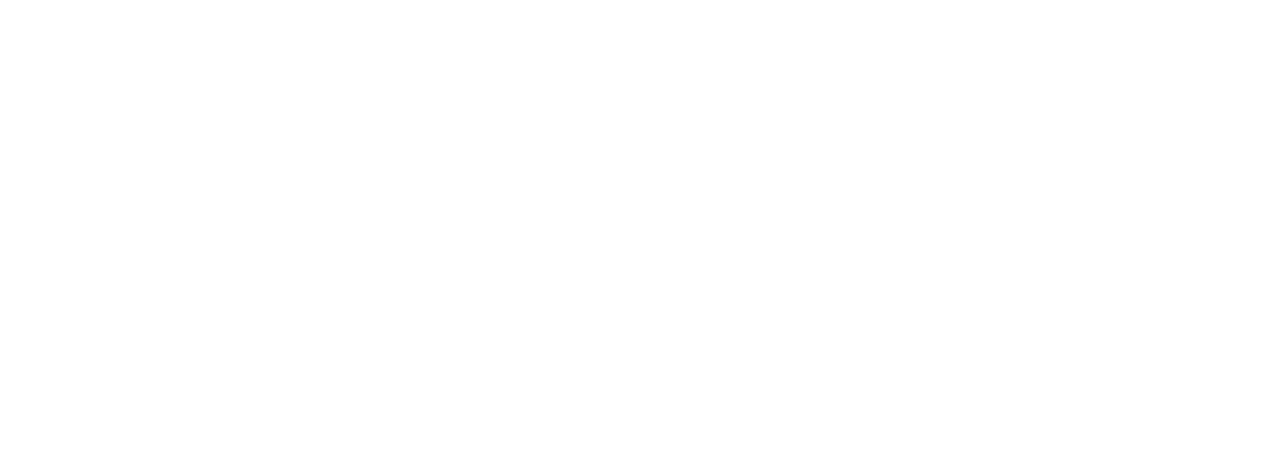
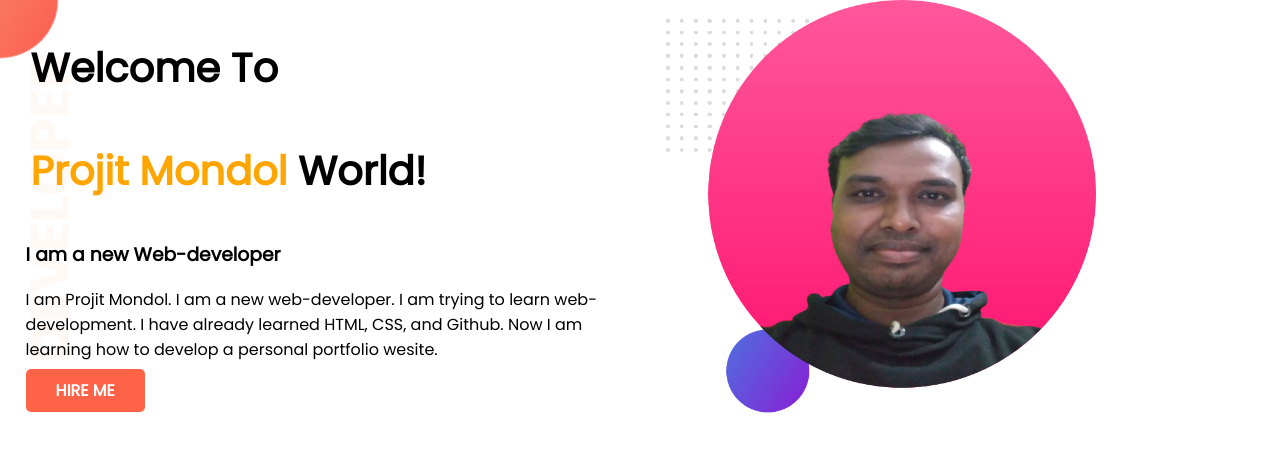
Before and after one commit to projit-1/developer-portfolio, a plain HTML site: page index.html in a window 1280 px wide. Drawn offline with Linux system fonts and the light colour scheme.

Commit message:
fist section

```diff
--- a/index.html
+++ b/index.html
@@ -1,13 +1,34 @@
 <!DOCTYPE html>
 <html lang="en">
+
 <head>
     <meta charset="UTF-8">
     <meta http-equiv="X-UA-Compatible" content="IE=edge">
     <meta name="viewport" content="width=device-width, initial-scale=1.0">
     <title>Projit Portfolio</title>
+    <link rel="preconnect" href="https://fonts.googleapis.com">
+    <link rel="preconnect" href="https://fonts.gstatic.com" crossorigin>
+    <link href="https://fonts.googleapis.com/css2?family=Poppins&display=swap" rel="stylesheet">
+
     <link rel="stylesheet" href="style.css">
 </head>
+
 <body>
+    <section class="top-banner">
+        <div class="half-width">
+            <h1>Welcome To</h1>
+            <h1><span class="projit">Projit Mondol </span> World!</h1>
+            <h3>I am a new Web-developer</h3>
+            <p>I am Projit Mondol. I am a new web-developer. I am trying to learn web-development. I have already
+                learned
+                HTML, CSS, and Github. Now I am learning how to develop a personal portfolio wesite.</p>
+            <a class="link-button" target="blank" href="https://www.linkedin.com/in/projit-mondol/">HIRE ME</a>
+        </div>
+        <div class="half-width">
+            <img src="images/projit1.png" alt="Image">
+        </div>
 
+    </section>
 </body>
+
 </html>
--- a/style.css
+++ b/style.css
@@ -0,0 +1,8 @@
+body{font-family: 'Poppins', sans-serif; margin: 0px; padding: 0px;}
+h1{font-size: 40px; padding: 5px; }
+.projit{color: orange;}
+section{display: flex;}
+.half-width{width: 50%; padding-left: 2%;}
+.half-width img{width: 70%;}
+.link-button{text-decoration: none; background-color:tomato; background-image: linear-gradient(orange tomato); padding: 10px 30px; border-radius: 5px; color: white; font-weight: 700;}
+.top-banner{background-image: url(images/top-banner.png); background-repeat:  no-repeat;}
```
Also changed, not shown: images/dream-bg.png (added), images/exp-bg.png (added), images/jhankar.png (added), images/jhankar2.png (added), images/my-bg.png (added), images/my-bg2.png (added), images/projit.png (added), images/projit1.png (added), images/top-banner.png (added), 7 other files.
